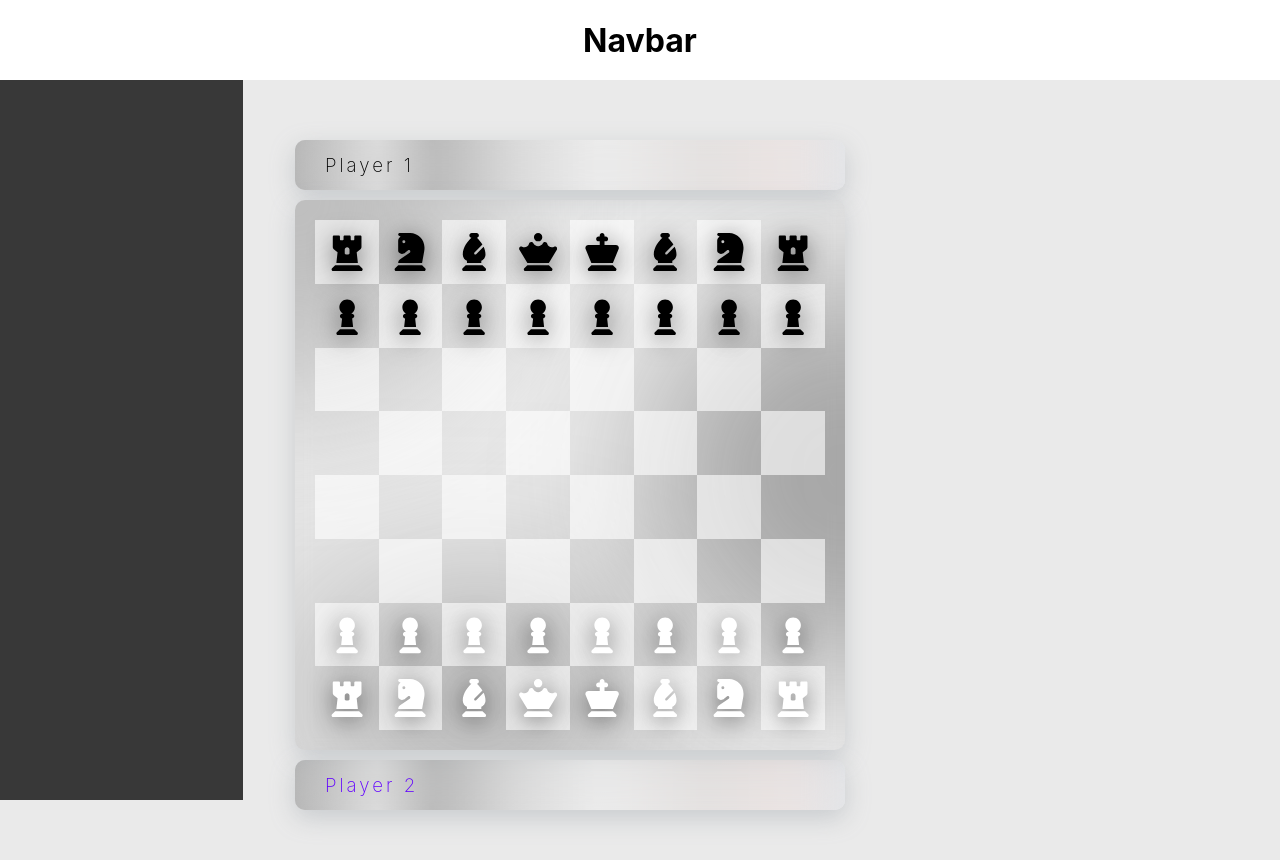
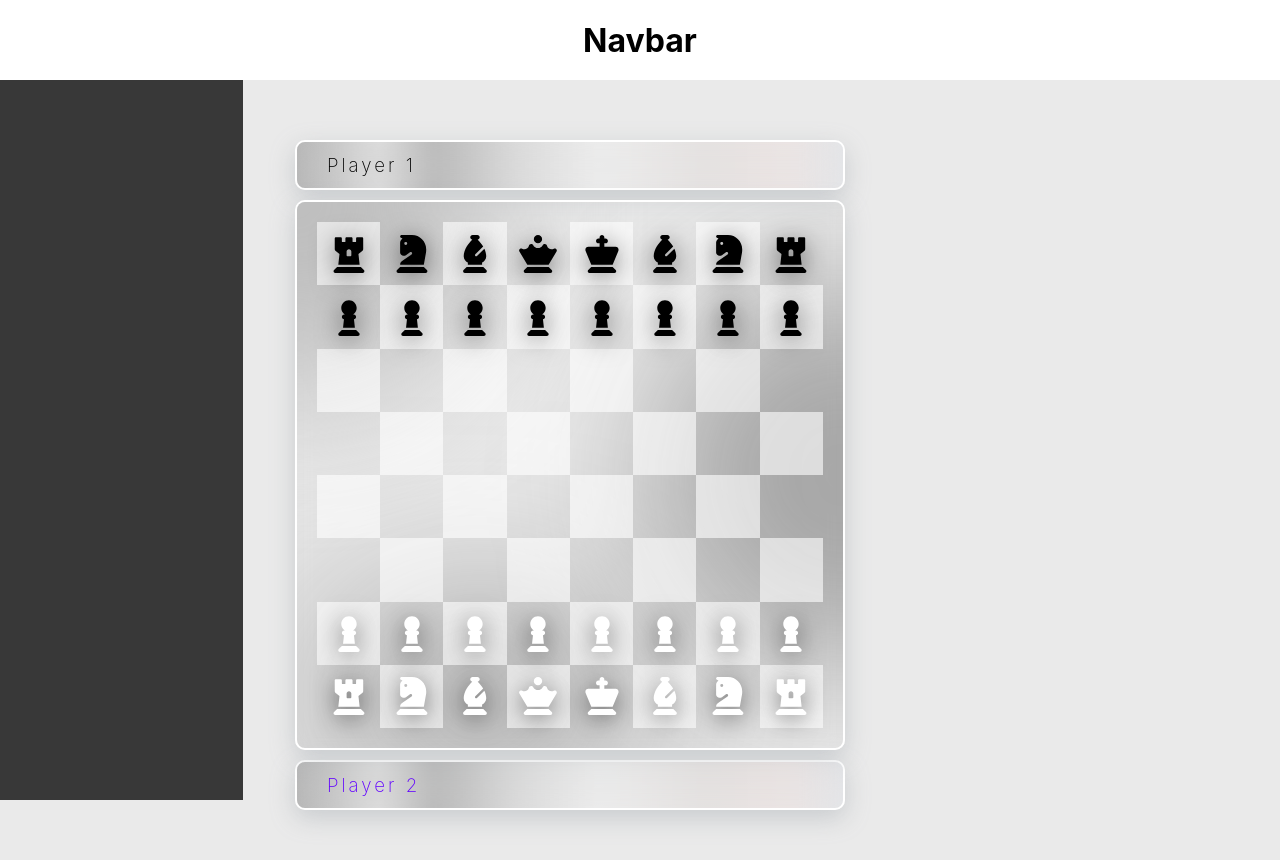
Before and after one commit to christopher-alba/react-chess, a React (Vite) app: page / in a window 1280 px wide. Built offline with nearby package versions, Linux system fonts and the light colour scheme.

Commit message:
Update ChessBoard.tsx

```diff
--- a/src/components/ChessBoard.tsx
+++ b/src/components/ChessBoard.tsx
@@ -457,6 +457,7 @@ const TilesWrapper = styled("div")`
   display: grid;
   grid-template-columns: 1fr 1fr 1fr 1fr 1fr 1fr 1fr 1fr;
   grid-template-rows: 1fr 1fr 1fr 1fr 1fr 1fr 1fr 1fr;
+  border: 2px solid white;
   width: 100%;
   height: 100%;
   overflow: hidden;
@@ -556,6 +557,7 @@ const CapturedPiecesWrapper = styled("div")`
   box-sizing: border-box;
   width: 100%;
   margin-left: auto;
+  border: 2px solid white;
   box-shadow: rgba(149, 157, 165, 0.4) 0px 8px 24px;
   background: linear-gradient(
     -90deg,
```
